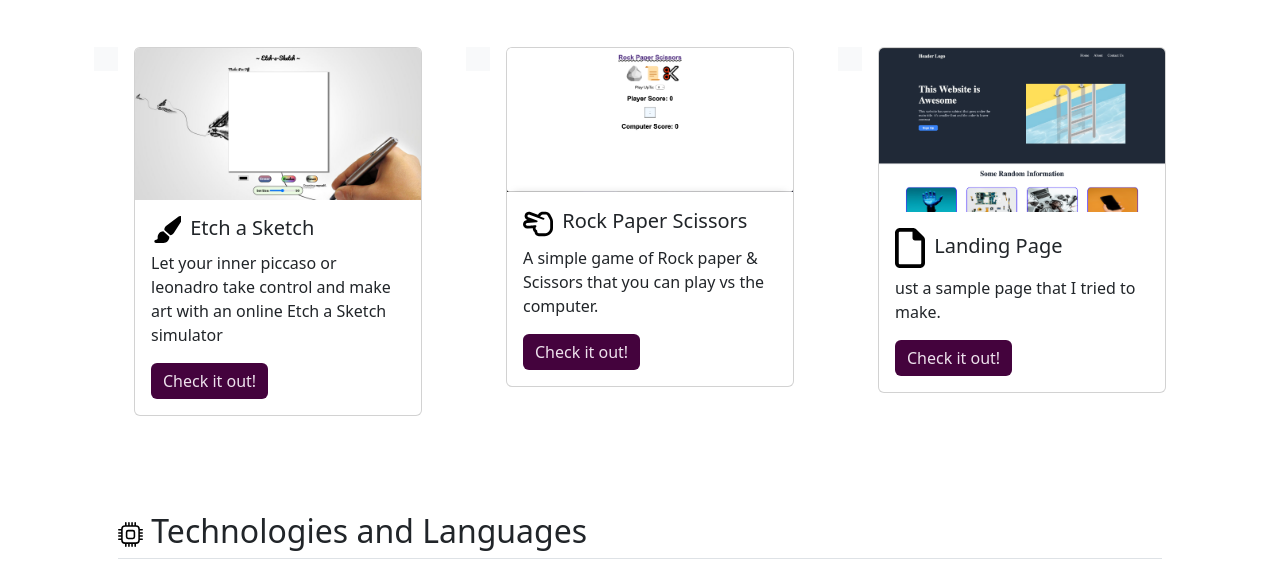
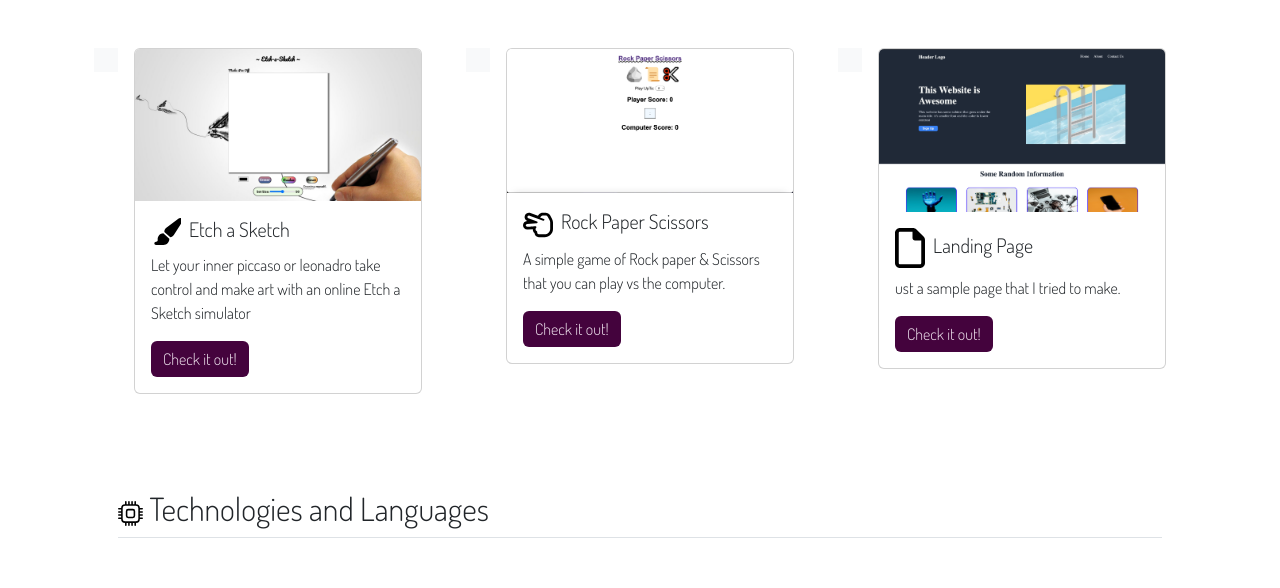
Before and after one commit to ibrahimrj/PP, a plain HTML site: page index.html in a window 1280 px wide. Shown: the part 679-1267 px from the top of the page. Drawn offline with nearby package versions, Linux system fonts and the light colour scheme.

Commit message:
Font Update

```diff
--- a/app.css
+++ b/app.css
@@ -1,3 +1,7 @@
+body {
+    font-family: Dosis, Geneva, sans-serif;
+}
+
 header {
     background-color: rgb(68, 3, 61);
 }
```
